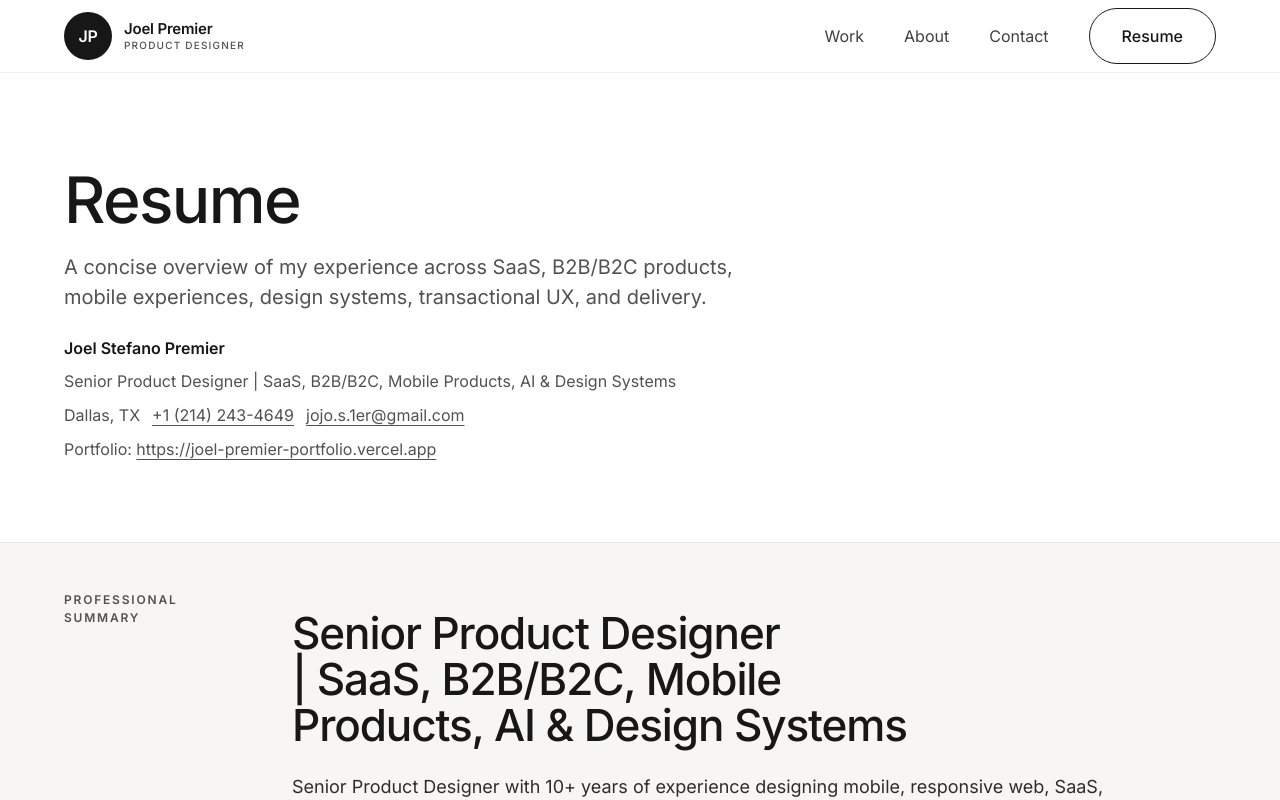
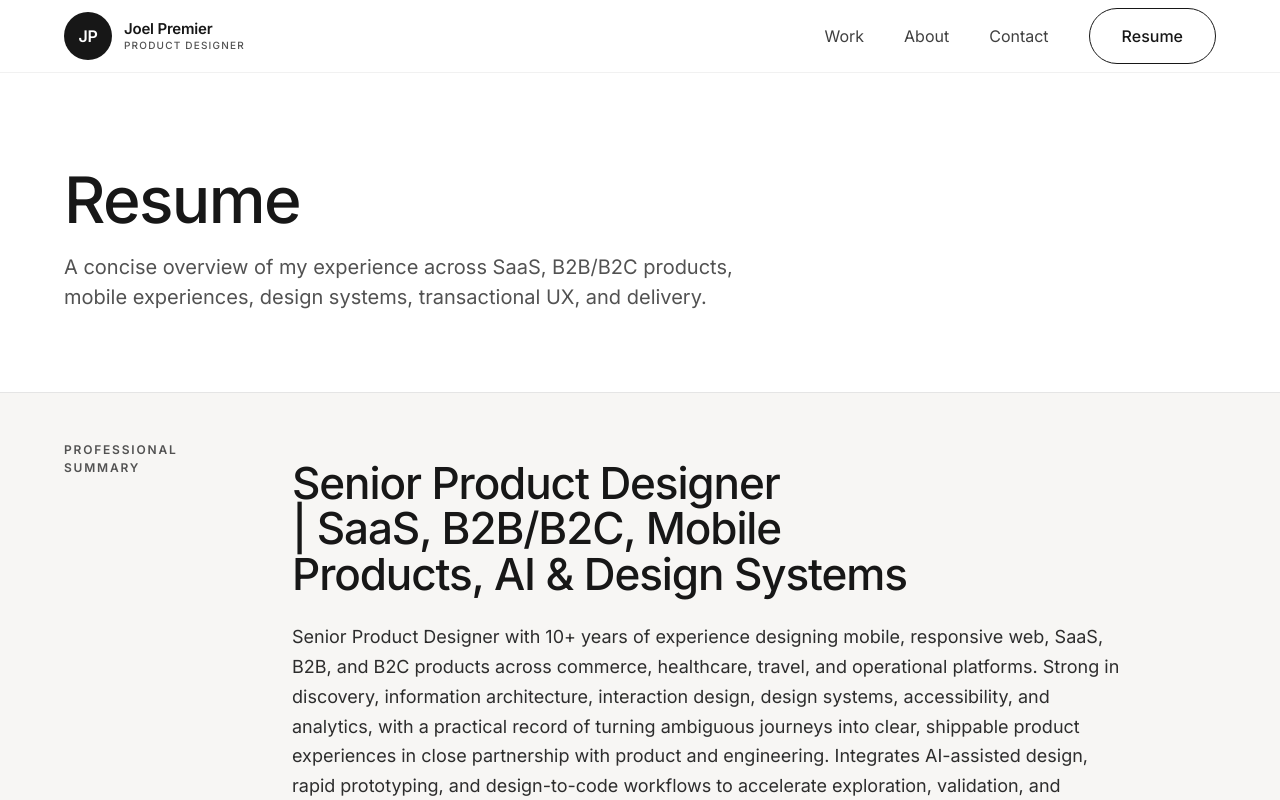
Before and after one commit to LoHiDi-Dev/joel-premier-portfolio, a Next.js app: page /resume in a window 1280 px wide. Shown: the top 800 px of the page. Built offline with nearby package versions, Linux system fonts and the light colour scheme.

Commit message:
fix: remove resume hero contact block

```diff
--- a/components/ResumePageContent.tsx
+++ b/components/ResumePageContent.tsx
@@ -12,7 +12,6 @@ import { ExperienceAccordion } from "@/components/ExperienceAccordion";
 import {
   CORE_COMPETENCIES,
   EDUCATION,
-  IDENTITY,
   PROFESSIONAL_SUMMARY_HEADLINE,
   PROFESSIONAL_SUMMARY_PARAGRAPHS,
   TOOLS_AND_TECHNOLOGY,
@@ -47,16 +46,6 @@ export function ResumePageContent() {
             A concise overview of my experience across SaaS, B2B/B2C products,
             mobile experiences, design systems, transactional UX, and delivery.
           </p>
-          <div className="mt-6 space-y-2 text-[14px] leading-[1.6] text-[#525252] sm:text-[16px]">
-            <p className="font-semibold text-[#171717]">{IDENTITY.name}</p>
-            <p>{IDENTITY.positioning}</p>
-            <p className="flex flex-wrap gap-x-3 gap-y-1">
-              <span>{IDENTITY.location}</span>
-              <a className="underline underline-offset-4" href="tel:+12142434649">{IDENTITY.phone}</a>
-              <a className="underline underline-offset-4" href={`mailto:${IDENTITY.email}`}>{IDENTITY.email}</a>
-            </p>
-            <p className="break-words">Portfolio: <a className="underline underline-offset-4" href={IDENTITY.portfolio}>{IDENTITY.portfolio}</a></p>
-          </div>
         </motion.div>
       </div>
 
```
